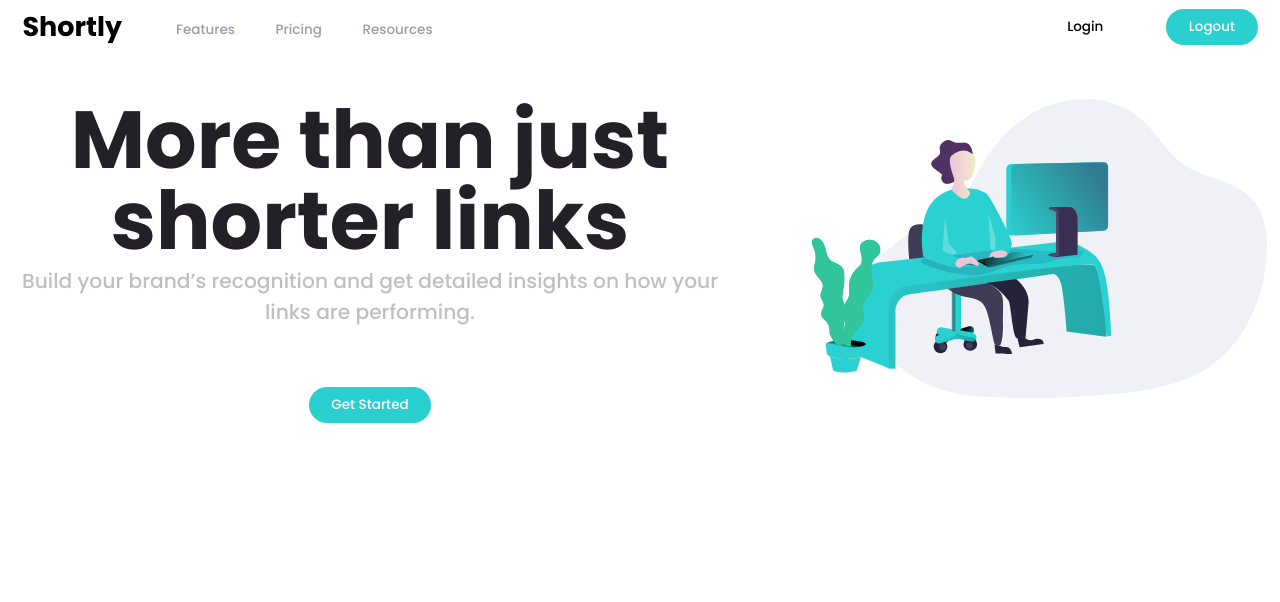
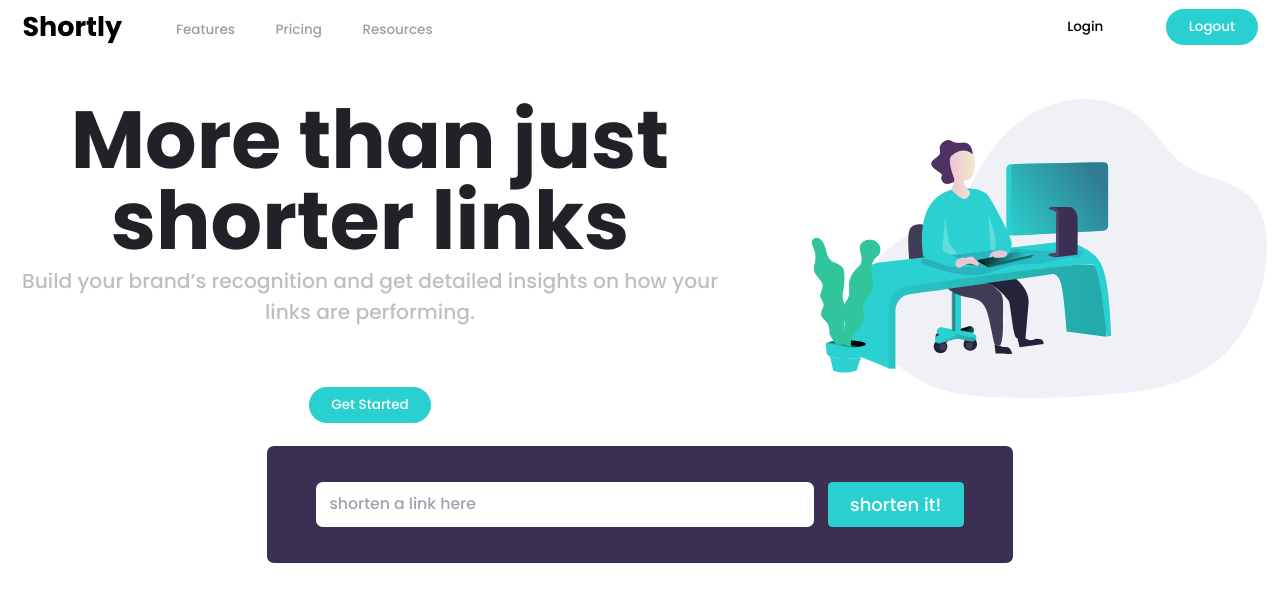
Before and after one commit to kodcapsule/url-shortener, a React (Vite) app: page / in a window 1280 px wide. Shown: the top 602 px of the page. Built offline with nearby package versions, Linux system fonts and the light colour scheme.

Commit message:
added form

```diff
--- a/src/App.jsx
+++ b/src/App.jsx
@@ -1,3 +1,4 @@
+import Form from "./components/Form";
 import Header from "./components/Header";
 import HeroSection from "./components/HeroSection";
 import Section from "./components/Section";
@@ -8,6 +9,7 @@ function App() {
       <Header />
       <main>
         <Section>{<HeroSection />}</Section>
+        <Form />
       </main>
     </>
   );
--- /dev/null
+++ b/src/Pages/Features.jsx
@@ -0,0 +1,5 @@
+function Features() {
+  return <div>Features</div>;
+}
+
+export default Features;
--- /dev/null
+++ b/src/Pages/Pricing.jsx
@@ -0,0 +1,5 @@
+function Pricing() {
+  return <div>Pricing</div>;
+}
+
+export default Pricing;
--- /dev/null
+++ b/src/Pages/Resources.jsx
@@ -0,0 +1,5 @@
+function Resources() {
+  return <div>Resources</div>;
+}
+
+export default Resources;
--- /dev/null
+++ b/src/components/Form.jsx
@@ -0,0 +1,20 @@
+import FormBgDesktop from "../assets/bg-shorten-desktop.svg";
+
+function Form() {
+  return (
+    <div className="urlform py-8  rounded-md bg-primary-dark-violet  w-full md:w-7/12 mx-auto  flex flex-row  ">
+      <form className="  flex flex-col md:flex-row  justify-center gap-4 md:gap-3 w-full">
+        <input
+          type="text"
+          name="url"
+          placeholder=" shorten a link here"
+          className=" w-full md:w-8/12 p-2 rounded-md text-sm"
+        />
+
+        <button className=" btn btn_primary rounded">shorten it!</button>
+      </form>
+    </div>
+  );
+}
+
+export default Form;
```
